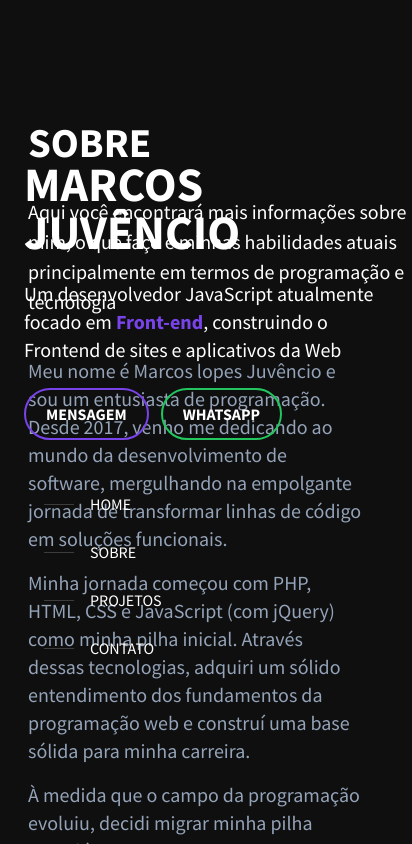
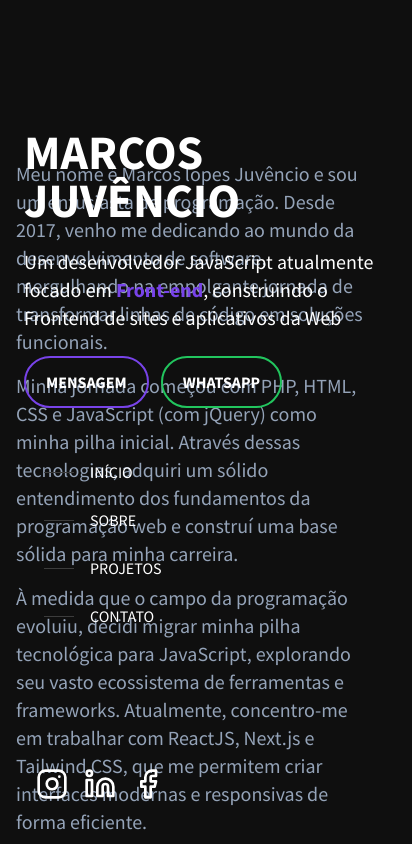
Before and after one commit to devbymarcos/marcoslopes.dev, a Next.js app: page / in a window 390 px wide. Shown: the top 844 px of the page, 412 px wide, since content can reach past the window. Built offline with nearby package versions, Linux system fonts and the light colour scheme.

Commit message:
style: modificado home do site

```diff
--- a/app/home/Home.js
+++ b/app/home/Home.js
@@ -1,12 +1,12 @@
 import { source, fira_mono } from "@/app/fonts";
 import Link from "next/link";
-import Image from "next/image";
+import { Instagram, LinkedinIcon, Facebook } from "lucide-react";
 import Nav from "@/components/menu/Nav";
 
 export default function Home() {
   return (
     <>
-      <section className=" fixed w-[400px]  px-2 gap-3 pt-40  ">
+      <section className=" fixed w-[400px]  px-2 gap-3 pt-32  ">
         <div className="  ">
           <h1
             className={`text-white text-5xl md:text-[45px] font-black uppercase  ${source.className}`}
@@ -37,6 +37,23 @@ export default function Home() {
           </div>
         </div>
         <Nav />
+        <div>
+          <div className="px-3">
+            <ul>
+              <li className="my-4 flex gap-4">
+                <a href="https://www.instagram.com/devbymarcos">
+                  <Instagram color="#fff" size={32} />
+                </a>
+                <a href="https://www.linkedin.com/in/devbymarcos">
+                  <LinkedinIcon color="#fff" size={32} />
+                </a>
+                <a href="https://www.facebook.com/marcoslopes.ml">
+                  <Facebook color="#fff" size={32} />
+                </a>
+              </li>
+            </ul>
+          </div>
+        </div>
       </section>
     </>
   );
--- a/app/home/about/About.js
+++ b/app/home/about/About.js
@@ -5,21 +5,8 @@ import Image from "next/image";
 export default function About() {
   return (
     <>
-      <section id="sobre" className="container px-3  md:h-screen pt-28">
-        <h1
-          className={`text-white  uppercase text-[41px] font-bold  mb-[23px]`}
-        >
-          Sobre
-        </h1>
-        <p className={` text-white  text-[20px] w-96 mb-10`}>
-          Aqui você encontrará mais informações sobre mim, o que faço e minhas
-          habilidades atuais principalmente em termos de programação e
-          tecnologia
-        </p>
-        <div className="grid md:grid-cols-2 gap-6">
-          <MyDesc />
-          <Skills />
-        </div>
+      <section id="sobre" className="pt-40">
+        <MyDesc />
       </section>
     </>
   );
--- a/app/home/about/MyDesc.js
+++ b/app/home/about/MyDesc.js
@@ -5,7 +5,7 @@ function Paragraph({ children }) {
 export default function MyDesc() {
   return (
     <>
-      <article className="basis-3/4">
+      <article className="">
         <Paragraph>
           Meu nome é Marcos lopes Juvêncio e sou um entusiasta de programação.
           Desde 2017, venho me dedicando ao mundo da desenvolvimento de
--- a/app/home/contact/Contact.js
+++ b/app/home/contact/Contact.js
@@ -148,17 +148,6 @@ export function Contact() {
                 <li className="text-white italic">
                   Email : marcoslopes.cwb@gmail.com
                 </li>
-                <li className="my-4 flex gap-4">
-                  <a href="https://www.instagram.com/devbymarcos">
-                    <Instagram color="#fff" size={32} />
-                  </a>
-                  <a href="https://www.linkedin.com/in/devbymarcos">
-                    <LinkedinIcon color="#fff" size={32} />
-                  </a>
-                  <a href="https://www.facebook.com/marcoslopes.ml">
-                    <Facebook color="#fff" size={32} />
-                  </a>
-                </li>
               </ul>
             </div>
           </div>
--- a/app/home/projects/Projects.js
+++ b/app/home/projects/Projects.js
@@ -1,34 +1,43 @@
 import BtnLink from "@/components/buttons/BtnLink";
 import Card from "@/components/CardLink/Card";
+import TagSkill from "@/components/tag-skill/TagSkill";
 
 export default function Projects() {
   return (
     <>
       <section id="projetos" className=" h-auto md:h-screen container  pt-28">
-        <h1
-          className={`text-white  uppercase text-[41px] font-bold text-center mb-[40px]`}
-        >
-          PROJETOS
-        </h1>
-        <div className="grid grid-cols-1 md:grid-cols-3 gap-11 px-2">
+        <div className="px-2">
           <Card
             title="Clínica Cmape"
             urlImg="/images/cmape.gif"
             alt="gif para site cmape"
             urlLink="/projetos/cmape"
-          ></Card>
+          >
+            Web site para apresentação da Clínica, blog, painel administrativo
+            <TagSkill stacks={["php", "Html", "CSS", "JQuery"]} />
+          </Card>
           <Card
             title="Site dBmcode"
             urlImg="/images/dbmcode.gif"
             alt="gif para site dbmcode"
             urlLink="/projetos/dbmcode"
-          ></Card>
+          >
+            Web site para distribuição de conteudo sobre desenvolvimento web
+            base na quantidade de caracteres escolhido. Possui funcionalidade
+            copy e seletor de quantidade.
+            <TagSkill stacks={["Reactjs", "TailwindCSS", "Nextjs"]} />
+          </Card>
           <Card
             title="Gerador de senhas "
             urlImg="/images/createpasswd.gif"
             alt="gif para apresentar o gerador de senha"
             urlLink="/projetos/createpasswd"
-          ></Card>
+          >
+            Projeto para prática de JavaScript. O app gera senha aleatórias com
+            base na quantidade de caracteres escolhido. Possui funcionalidade
+            copy e seletor de quantidade.
+            <TagSkill stacks={["Javascript", "html", "css"]} />
+          </Card>
         </div>
         <div className="my-12 text-center">
           <BtnLink href="/projetos">Ver mais projetos</BtnLink>
--- a/app/menu-data.js
+++ b/app/menu-data.js
@@ -1,7 +1,7 @@
 export const menuData = [
   {
-    title: "HOME",
-    path: "/#",
+    title: "INÍCIO",
+    path: "/",
   },
   {
     title: "SOBRE",
@@ -9,7 +9,7 @@ export const menuData = [
   },
   {
     title: "PROJETOS",
-    path: "/projetos",
+    path: "/#projetos",
   },
   {
     title: "CONTATO",
--- /dev/null
+++ b/app/projetos/layout.js
@@ -0,0 +1,10 @@
+import Header from "@/components/header/Header";
+
+export default function ProjectLayout({ children }) {
+  return (
+    <>
+      <Header />
+      <div className="projects">{children}</div>
+    </>
+  );
+}
--- a/components/CardLink/Card.js
+++ b/components/CardLink/Card.js
@@ -2,24 +2,27 @@
 import Link from "next/link";
 import Image from "next/image";
 
-export default function Card({ title, urlImg, alt, urlLink, category }) {
+export default function Card({
+  children,
+  title,
+  urlImg,
+  alt,
+  urlLink,
+  category,
+}) {
   return (
     <>
       <Link
         data-category={category}
         href={urlLink}
-        className="filter-list hover:-translate-y-3  transition-all duration-700 justify-self-auto"
+        className="filter-list hover:-translate-y-3 p-2 rounded hover:bg-black  flex flex-start gap-2 mb-11 transition-all duration-700 "
       >
-        <div className="w-full h-[270px] overflow-hidden relative rounded-sm">
-          <Image
-            className=" object-contain w-full "
-            src={urlImg}
-            alt={alt}
-            fill
-          />
+        <div className=" overflow-hidden w-[150px] h-[100px]  relative rounded-sm">
+          <Image src={urlImg} alt={alt} fill />
         </div>
-        <div className="my-5 text-center  text-[30px]">
-          <h2 className={` text-white  `}>{title}</h2>
+        <div className="mb-5 text-white w-4/5 ">
+          <h2 className={` text-white text-lg  `}>{title}</h2>
+          <p>{children}</p>
         </div>
       </Link>
     </>
--- /dev/null
+++ b/components/header/Header.js
@@ -0,0 +1,49 @@
+"use client";
+
+import Link from "next/link";
+import { menuData } from "../../app/menu-data";
+import { usePathname } from "next/navigation";
+import MenuMobile from "../menu-mobile/MenuMobile";
+import BtnMobile from "../btn-mobile/BtnMobile";
+import { useState } from "react";
+
+export default function Header() {
+  const pathname = usePathname();
+
+  const [menuMobile, setMenuMobile] = useState(false);
+
+  function openMenuMobile() {
+    setMenuMobile(!menuMobile);
+  }
+
+  return (
+    <header className="h-24 bg-color-secondary z-40 px-3  fixed w-full items-center ">
+      <div className="container flex justify-between h-24">
+        <Link href="/#" className="flex justify-between gap-4 items-center ">
+          <div className="relative">
+            <h2 className="text-white text-3xl font-bold">Marcos Juvêncio</h2>
+          </div>
+        </Link>
+        <BtnMobile onClick={openMenuMobile} open={menuMobile} />
+        <nav className="hidden md:block h-24">
+          <ul className="flex justify-center items-center h-24 gap-16">
+            {menuData.map((navItem) => {
+              return (
+                <li key={navItem.title}>
+                  <Link
+                    className="text-white hover:text-orange-500 font-bold py-4 px-5 "
+                    href={navItem.path}
+                    target={navItem.props ? navItem.props.target : ""}
+                  >
+                    {navItem.title}
+                  </Link>
+                </li>
+              );
+            })}
+          </ul>
+        </nav>
+        <MenuMobile active={menuMobile} onClick={openMenuMobile} />
+      </div>
+    </header>
+  );
+}
--- a/components/menu/Nav.js
+++ b/components/menu/Nav.js
@@ -4,18 +4,29 @@ import Link from "next/link";
 import { menuData } from "../../app/menu-data";
 
 export default function Nav() {
+  function modifyMenu(e) {
+    e.target.style.transform = "translateX(30px)";
+  }
+
+  function initialMenu(e) {
+    e.target.style.transform = "translateX(0px)";
+  }
   return (
-    <nav className="mt-10">
+    <nav className="mt-10 mb-32">
       <ul className="">
         {menuData.map((navItem) => {
           return (
             <li className="" key={navItem.title}>
               <Link
-                className=" text-white flex items-center gap-4 hover:text-orange-500 py-3 px-5 "
+                className=" text-white transition-all flex items-center gap-4 hover:text-orange-500 py-3 px-5 "
                 href={navItem.path}
                 target={navItem.props ? navItem.props.target : ""}
+                onMouseEnter={modifyMenu}
+                onMouseLeave={initialMenu}
               >
-                <span className="w-[30px] tras h-[1px] bg-color-border block"></span>
+                <span
+                  className={`w-[30px] tras h-[1px] bg-color-border block`}
+                ></span>
                 {navItem.title}
               </Link>
             </li>
--- /dev/null
+++ b/components/tag-skill/TagSkill.js
@@ -0,0 +1,18 @@
+export default function TagSkill({ stacks }) {
+  return (
+    <>
+      <div className="flex items-start flex-wrap h-auto mt-6  gap-3">
+        {stacks.map((item) => {
+          return (
+            <span
+              key={item}
+              className="py-2 px-3 text-white rounded-md bg-color-secondary "
+            >
+              {item}
+            </span>
+          );
+        })}
+      </div>
+    </>
+  );
+}
```
